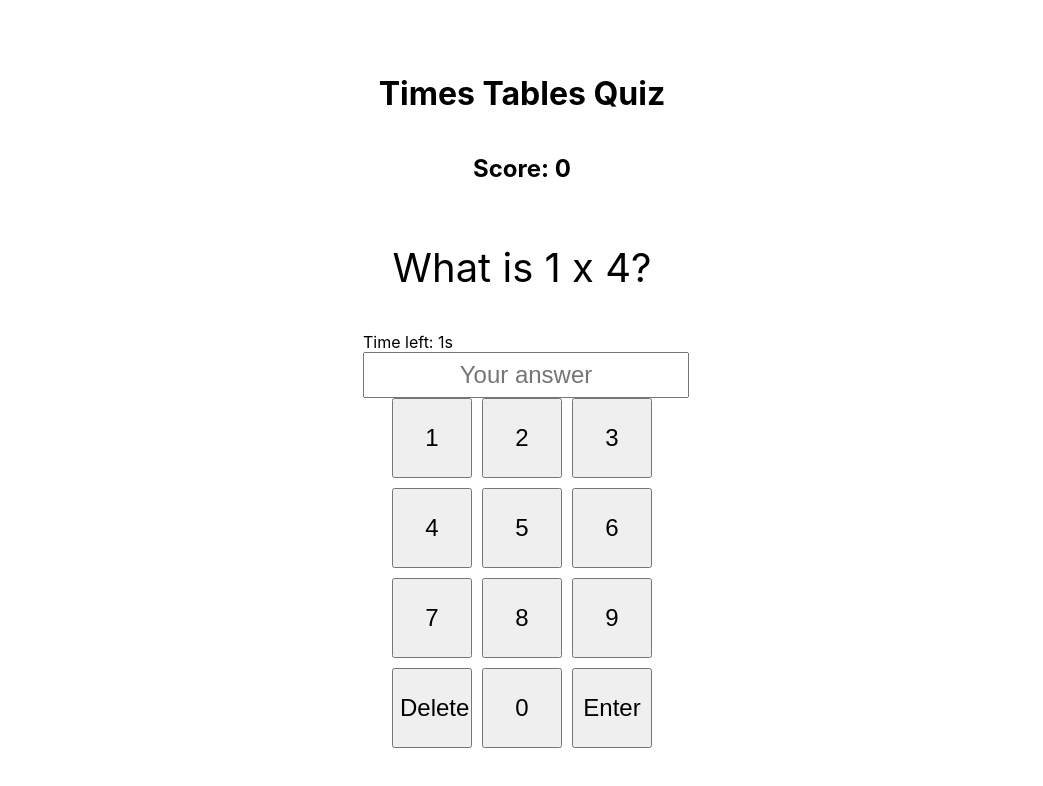
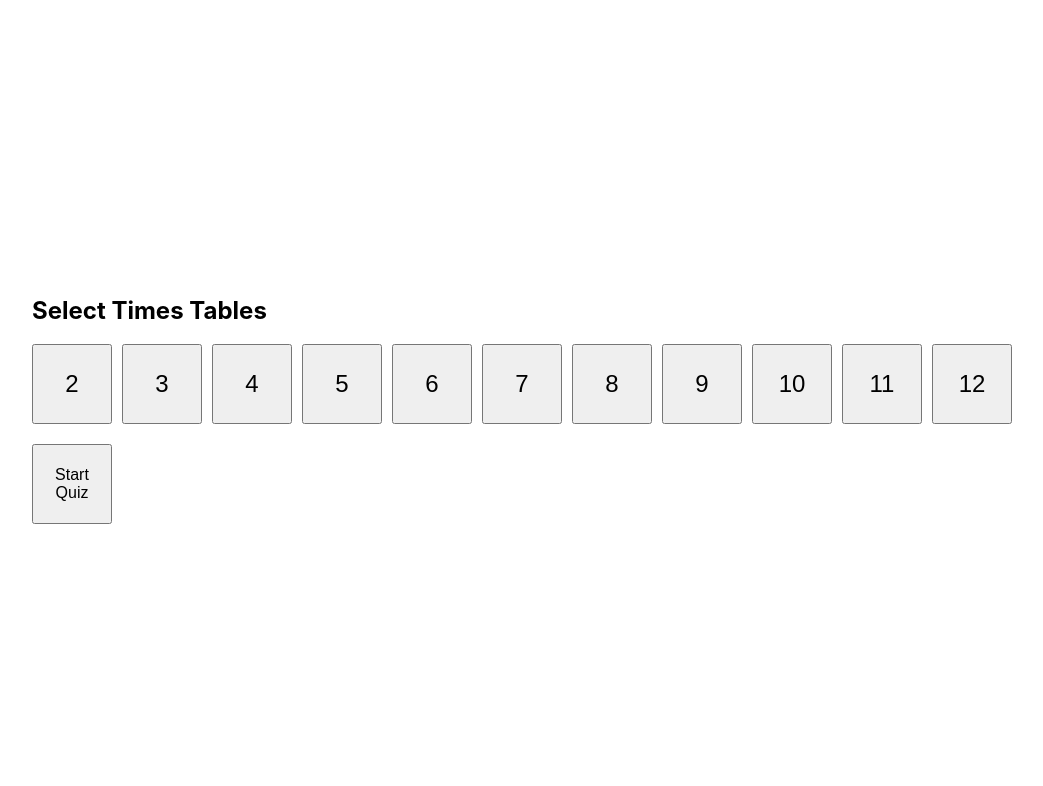
Before and after one commit to thelukass88/time-tables-app, a React (Create React App) app: page / in a window 1280 px wide. Shown: the top 786 px of the page, without its empty margins (118-1161 px from the left). Built offline with nearby package versions, Linux system fonts and the light colour scheme.

Commit message:
full app updates and functionality with front page added

```diff
--- a/src/App.css
+++ b/src/App.css
@@ -1,3 +1,20 @@
+/* App.css */
+.number-selection {
+  display: flex;
+  flex-wrap: wrap;
+  gap: 10px;
+  justify-content: center;
+}
+.number-selection button.selected {
+  background-color: #4CAF50; /* Example color for selected buttons */
+  color: white;
+}
+.start-button {
+  margin-top: 20px;
+  padding: 10px 20px;
+  font-size: 16px;
+}
+
 /* Center the App container */
 .App {
   display: flex;
@@ -15,16 +32,17 @@ p {
 
 /* Style for the Quiz component */
 .answer {
-  margin-bottom: 10px;    /* Adjust this value for spacing between input and number pad */
+  margin-bottom: 20px;    /* Adjust this value for spacing between input and number pad */
   width: 260px; /* Adjusted to match total button width */
 }
 
 /* Input field styling */
 input {
-  width: 100%;            /* Set a width for consistency */
+  width: 97%;            /* Set a width for consistency */
   height: 40px;           /* Set a height */
   font-size: 1.5rem;      /* Font size */
   text-align: center;      /* Center text in input */
+  padding-bottom: 10px;
 }
 
 /* Existing styles for number pad */
@@ -40,6 +58,7 @@ input {
   display: grid;
   grid-template-columns: repeat(3, 80px); /* Creates a 3-column grid */
   gap: 10px;
+  padding-top: 10px;
 }
 
 /* Center align action buttons below the number pad */
--- a/src/App.js
+++ b/src/App.js
@@ -1,83 +1,103 @@
 import React, { useState, useEffect } from 'react';
 import './App.css';
+import FrontPage from './components/FrontPage';
 import Quiz from './components/Quiz';
-import Scoreboard from './components/Scoreboard';
 import NumberPad from './components/NumberPad';
 
 function App() {
+  const [selectedNumbers, setSelectedNumbers] = useState([]);  // Array of selected numbers
+  const [questions, setQuestions] = useState([]);              // Array of questions
+  const [currentQuestionIndex, setCurrentQuestionIndex] = useState(0);
+  const [userAnswer, setUserAnswer] = useState('');
   const [score, setScore] = useState(0);
-  const [question, setQuestion] = useState(generateQuestion());
-  const [userAnswer, setUserAnswer] = useState('');
-  const [timeLeft, setTimeLeft] = useState(6); // Timer state
+  const [showScore, setShowScore] = useState(false);
+  const [timeLeft, setTimeLeft] = useState(6);
 
-  // Generate a new question
-  function generateQuestion() {
-    const num1 = Math.floor(Math.random() * 10) + 1;
-    const num2 = Math.floor(Math.random() * 10) + 1;
-    return { num1, num2, answer: num1 * num2 };
+  const handleStartQuiz = (numbers) => {
+    setSelectedNumbers(numbers);
+  };
+
+  // Generate 25 questions using random selected numbers
+  useEffect(() => {
+    if (selectedNumbers.length > 0) {
+      const newQuestions = Array.from({ length: 25 }, () => {
+        const num1 = selectedNumbers[Math.floor(Math.random() * selectedNumbers.length)];
+        const num2 = Math.floor(Math.random() * 12) + 1;
+        const isNum1 = Math.random() > 0.5;
+        return {
+          num1: isNum1 ? num1 : num2,
+          num2: isNum1 ? num2 : num1,
+          answer: num1 * num2,
+        };
+      });
+      setQuestions(newQuestions);
+    }
+  }, [selectedNumbers]);
+
+  function handleAnswer() {
+    if (
+      questions.length > 0 &&
+      questions[currentQuestionIndex] &&
+      parseInt(userAnswer) === questions[currentQuestionIndex].answer
+    ) {
+      setScore(score + 1);
     }
 
-  // Handle answer submission
-  function handleAnswer() {
-    if (parseInt(userAnswer) === question.answer) {
-      setScore(score + 1);
-      alert("Correct!");
+    setUserAnswer('');
+    setTimeLeft(6);
+
+    if (currentQuestionIndex < questions.length - 1) {
+      setCurrentQuestionIndex(currentQuestionIndex + 1);
     } else {
-      alert("Try again!");
+      setShowScore(true);
     }
-    setUserAnswer(''); // Clear the answer
-    setQuestion(generateQuestion()); // Generate a new question
-    setTimeLeft(6); // Reset the timer
   }
 
-  // Handle number pad functions
-  function handleNumberClick(number) {
-    setUserAnswer(userAnswer + number); // Append the clicked number to the answer
-  }
-
-  function handleClear() {
-    setUserAnswer(''); // Clear the answer field
-  }
-
-  function handleDelete() {
-    setUserAnswer(userAnswer.slice(0, -1)); // Remove the last digit
-  }
-
-  // Timer effect
   useEffect(() => {
-    // Reset the timer for a new question
-    setTimeLeft(6);
+    if (selectedNumbers.length === 0 || showScore) return;
 
     const timer = setInterval(() => {
       setTimeLeft((prev) => {
         if (prev <= 1) {
           clearInterval(timer);
-          handleAnswer(); // Automatically submit answer when time runs out
-          return 0; // Prevent going below 0
+          handleAnswer();
+          return 0;
         }
-        return prev - 1; // Decrement timer
+        return prev - 1;
       });
-    }, 1000); // Update every second
+    }, 1000);
 
-    return () => clearInterval(timer); // Cleanup on unmount
-  }, [question]); // Restart timer when question changes
+    return () => clearInterval(timer);
+  }, [currentQuestionIndex, selectedNumbers, showScore]);
 
   return (
     <div className="App">
-      <h1>Times Tables Quiz</h1>
-      <Scoreboard score={score} />
+      {selectedNumbers.length === 0 ? (
+        <FrontPage onStartQuiz={handleStartQuiz} />
+      ) : showScore ? (
+        <div>
+          <h1>Quiz Complete!</h1>
+          <p>Your Score: {score} / 25</p>
+        </div>
+      ) : (
+        questions.length > 0 && (
+          <>
             <Quiz
-        question={question}
+              question={questions[currentQuestionIndex]}
               userAnswer={userAnswer}
               setUserAnswer={setUserAnswer}
-        timeLeft={timeLeft} // Pass timeLeft to Quiz component
+              timeLeft={timeLeft}
+              handleAnswer={handleAnswer}
             />
             <NumberPad
-        onNumberClick={handleNumberClick}
-        onClear={handleClear}
-        onDelete={handleDelete}
+              onNumberClick={(number) => setUserAnswer(userAnswer + number)}
+              onClear={() => setUserAnswer('')}
+              onDelete={() => setUserAnswer(userAnswer.slice(0, -1))}
               handleAnswer={handleAnswer}
             />
+          </>
+        )
+      )}
     </div>
   );
 }
--- /dev/null
+++ b/src/components/FrontPage.js
@@ -0,0 +1,47 @@
+// FrontPage.js
+import React, { useState } from 'react';
+
+function FrontPage({ onStartQuiz }) {
+  const [selectedNumbers, setSelectedNumbers] = useState([]);
+
+  const toggleNumberSelection = (number) => {
+    setSelectedNumbers(prev =>
+      prev.includes(number)
+        ? prev.filter(n => n !== number) // Deselect if already selected
+        : [...prev, number]               // Select if not already selected
+    );
+  };
+
+  const handleStartQuiz = () => {
+    if (selectedNumbers.length > 0) {
+      onStartQuiz(selectedNumbers);
+    } else {
+      alert("Please select at least one number to start the quiz.");
+    }
+  };
+
+  return (
+    <div className="front-page">
+      <h2>Select Times Tables</h2>
+      <div className="number-selection">
+        {[...Array(11).keys()].map(i => {
+          const number = i + 2; // Generate numbers from 2 to 12
+          return (
+            <button
+              key={number}
+              onClick={() => toggleNumberSelection(number)}
+              className={selectedNumbers.includes(number) ? 'selected' : ''}
+            >
+              {number}
+            </button>
+          );
+        })}
+      </div>
+      <button onClick={handleStartQuiz} className="start-button">
+        Start Quiz
+      </button>
+    </div>
+  );
+}
+
+export default FrontPage;
--- a/src/components/Quiz.js
+++ b/src/components/Quiz.js
@@ -1,14 +1,16 @@
 import React from 'react';
 
-function Quiz({ question, userAnswer, setUserAnswer, timeLeft }) {
+function Quiz({ question, userAnswer, setUserAnswer, timeLeft, handleAnswer }) {
+  if (!question) return null; // If question is undefined, render nothing
+
   return (
     <div className="quiz">
-      <p className="question-text">What is {question.num1} x {question.num2}?</p>
-      <div className="timer">Time left: {timeLeft}s</div> {/* Display timer */}
+      <p className="question-text">{question.num1} x {question.num2}=</p>
+      <div className="timer">Time left: {timeLeft}s</div>
       <input
         type="text"
         value={userAnswer}
-        readOnly
+        onChange={(e) => setUserAnswer(e.target.value)}
         placeholder="Your answer"
       />
     </div>
```
Lines whose indentation alone changed are shown as unchanged.
